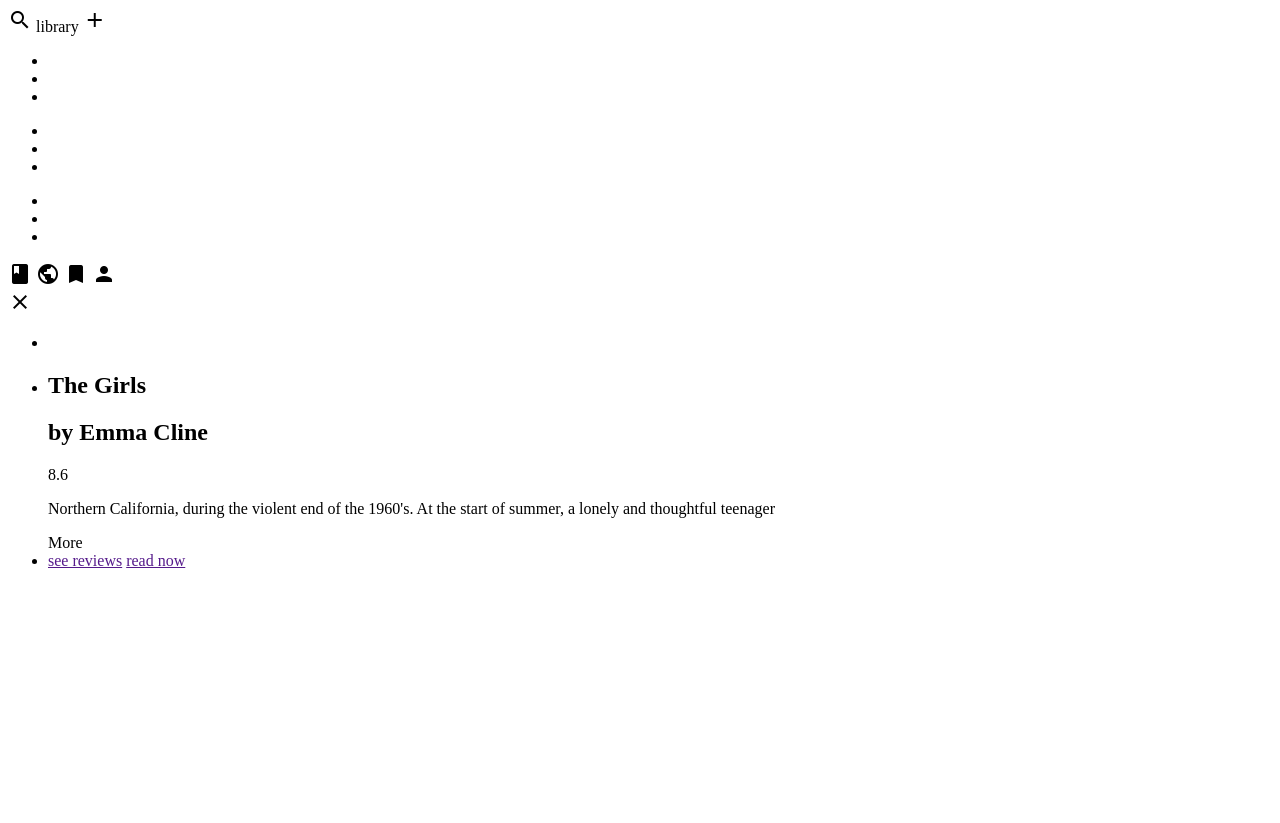
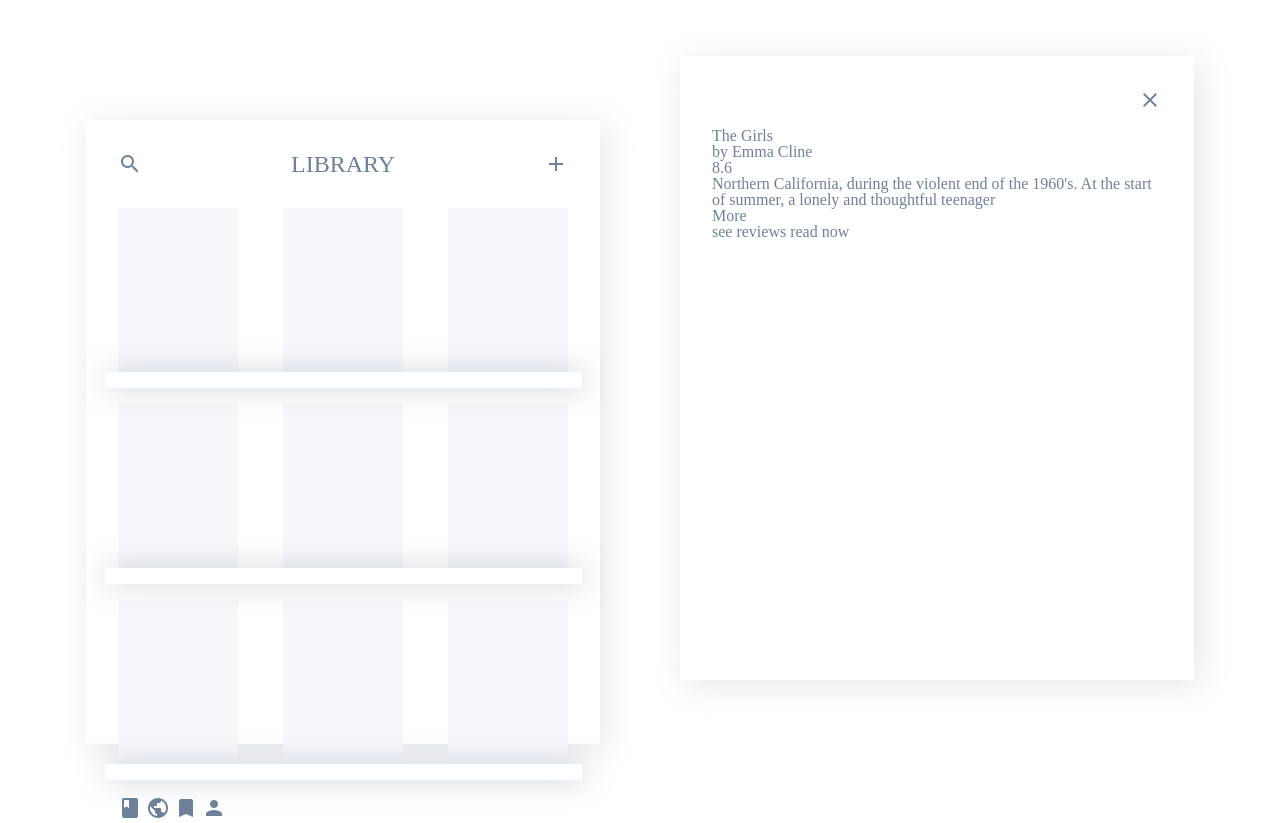
Before and after one commit to likelion-10-02/Component-Study, a plain HTML site: page khw/Card/index.html in a window 1280 px wide. Before the commit the page ends 800 px from the top, so only its background shows below. Drawn offline with Linux system fonts and the light colour scheme.

Commit message:
[멋쟁이사자처럼] Card - SCSS 작업

```diff
--- /dev/null
+++ b/khw/Card/_card.scss
@@ -0,0 +1,54 @@
+@use "variables" as var;
+
+.card {
+  width: 450px;
+  height: 70vh;
+  background-color: var.$white;
+  box-shadow: 5px 5px 30px rgba(var.$font-color, 0.2);
+  padding: var.$basic-gap;
+  color: var.$font-color;
+
+  &.menu {
+    header {
+      justify-content: space-between;
+    }
+  }
+
+  header {
+    display: flex;
+    justify-content: flex-end;
+
+    .menu-name {
+      font-size: 1.5rem;
+      text-transform: uppercase;
+    }
+  }
+
+  .bookstand {
+    margin-top: var.$basic-gap;
+
+    .bookstand-row {
+      &:after {
+        content: "";
+        display: block;
+        position: relative;
+        top: -1rem;
+        left: -3%;
+        width: 106%;
+        height: 1rem;
+        background-color: var.$white;
+        box-shadow: 2px 0 30px rgba(var.$font-color, 0.4);
+      }
+      ul {
+        display: flex;
+        justify-content: space-between;
+
+        .book-cover {
+          width: 120px;
+          height: 180px;
+          background-color: var.$light-gray-bg;
+        }
+      }
+    }
+  }
+}
--- /dev/null
+++ b/khw/Card/_layout.scss
@@ -0,0 +1,17 @@
+main {
+  width: 100%;
+  height: 100vh;
+  display: flex;
+  justify-content: center;
+  align-items: center;
+  gap: 5rem;
+  .card {
+    position: relative;
+    top: -2rem;
+
+    &.menu {
+      position: relative;
+      top: 2rem;
+    }
+  }
+}
--- /dev/null
+++ b/khw/Card/_variables.scss
@@ -0,0 +1,9 @@
+// color
+$white: #fff;
+$light-gray-bg: #f7f8fb;
+$font-color: #6f8198;
+$basic-active-color: #6a7b8e;
+$active-color: #6caceb;
+
+// padding, margin, gap
+$basic-gap: 2rem;
--- a/khw/Card/index.html
+++ b/khw/Card/index.html
@@ -5,6 +5,7 @@
     <meta name="viewport" content="width=device-width, initial-scale=1.0" />
     <title>[멋쟁이사자처럼 10기] Card Component</title>
     <link href="https://fonts.googleapis.com/icon?family=Material+Icons" rel="stylesheet" />
+    <link rel="stylesheet" href="./main.css" />
   </head>
   <body>
     <main>
@@ -67,10 +68,7 @@
                 <div class="star"></div>
                 <div class="rate-num"><span>8.6</span></div>
               </div>
-              <p class="ellipsis">
-                Northern California, during the violent end of the 1960's. At the start of summer, a lonely and
-                thoughtful teenager
-              </p>
+              <p class="ellipsis">Northern California, during the violent end of the 1960's. At the start of summer, a lonely and thoughtful teenager</p>
               <span>More</span>
             </li>
             <li class="book-buttons">
--- /dev/null
+++ b/khw/Card/main.scss
@@ -0,0 +1,3 @@
+@use "reset";
+@use "card";
+@use "layout";
--- /dev/null
+++ b/khw/Card/reset.css
@@ -0,0 +1,130 @@
+html,
+body,
+div,
+span,
+applet,
+object,
+iframe,
+h1,
+h2,
+h3,
+h4,
+h5,
+h6,
+p,
+blockquote,
+pre,
+a,
+abbr,
+acronym,
+address,
+big,
+cite,
+code,
+del,
+dfn,
+em,
+img,
+ins,
+kbd,
+q,
+s,
+samp,
+small,
+strike,
+strong,
+sub,
+sup,
+tt,
+var,
+b,
+u,
+i,
+center,
+dl,
+dt,
+dd,
+ol,
+ul,
+li,
+fieldset,
+form,
+label,
+legend,
+table,
+caption,
+tbody,
+tfoot,
+thead,
+tr,
+th,
+td,
+article,
+aside,
+canvas,
+details,
+embed,
+figure,
+figcaption,
+footer,
+header,
+hgroup,
+menu,
+nav,
+output,
+ruby,
+section,
+summary,
+time,
+mark,
+audio,
+video,
+a:link,
+a:visited,
+a:hover,
+a:active {
+  margin: 0;
+  padding: 0;
+  border: 0;
+  font-size: 100%;
+  font: inherit;
+  vertical-align: baseline;
+  text-decoration: none;
+  color: inherit;
+}
+/* HTML5 display-role reset for older browsers */
+article,
+aside,
+details,
+figcaption,
+figure,
+footer,
+header,
+hgroup,
+menu,
+nav,
+section {
+  display: block;
+}
+body {
+  line-height: 1;
+}
+ol,
+ul {
+  list-style: none;
+}
+blockquote,
+q {
+  quotes: none;
+}
+blockquote:before,
+blockquote:after,
+q:before,
+q:after {
+  content: "";
+  content: none;
+}
+table {
+  border-collapse: collapse;
+  border-spacing: 0;
+}
```
Also changed, not shown: khw/Card/_base.scss (added), khw/Card/main.css (added).
